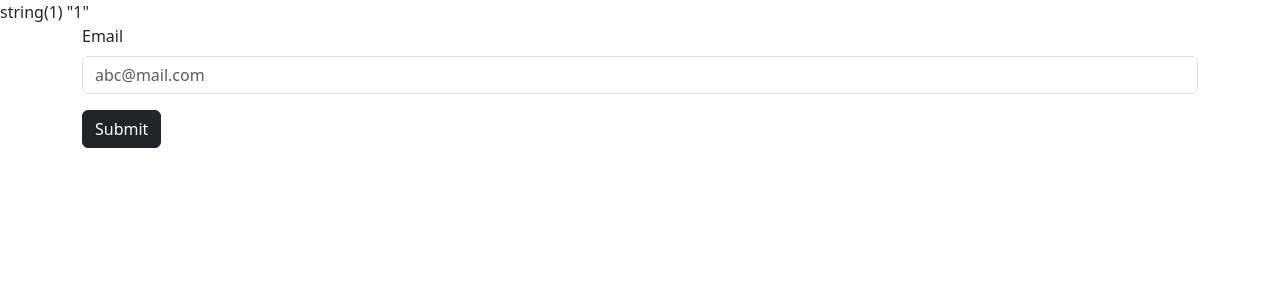
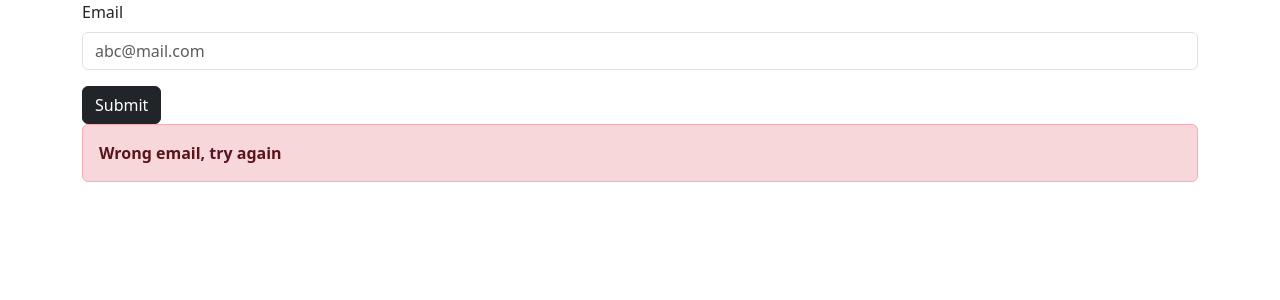
Before and after one commit to manuelloverso/php-iscrizione-newsletter, a PHP site: page /?email=1 in a window 1280 px wide. Shown: the top 300 px of the page. Run offline with PHP 8.4, Linux system fonts and the light colour scheme.

Commit message:
add working email check on page

```diff
--- a/index.php
+++ b/index.php
@@ -1,13 +1,27 @@
 <?php
 
 $email= $_GET['email'];
-var_dump($email);
 
-function checkEmail($email){
+$message = showMessage(isAnEmail($email));
+
+function isAnEmail($email){
   if (str_contains($email , '@') && str_contains($email , '.')) {
     return true;
   }
   return false;
+}
+
+function showMessage($bool){
+    if ($bool == true) {
+        return [
+           "status" => "You've succesfully subscribed to the newsletter",
+           "class" => "success"
+        ];
+    }
+    return [
+        "status" => "Wrong email, try again",
+        "class" => "danger"
+     ];
 }
 ?>
 
@@ -27,7 +41,7 @@ function checkEmail($email){
         <div class="mb-3">
             <label for="email" class="form-label">Email</label>
             <input
-                type="email"
+                type="text"
                 class="form-control"
                 name="email"
                 id=""
@@ -38,6 +52,17 @@ function checkEmail($email){
         <button class="btn btn-dark" type="submit">Submit</button>
 
        </form>
+
+       <?php if (isset($email) && $email != '') : ?>
+        <div
+            class="alert alert-<?= $message['class'] ?>"
+            role="alert"
+        >
+            <strong> <?= $message['status'] ?> </strong>
+        </div>
+
+       <?php endif; ?>
+
     </div>
 
 
```
